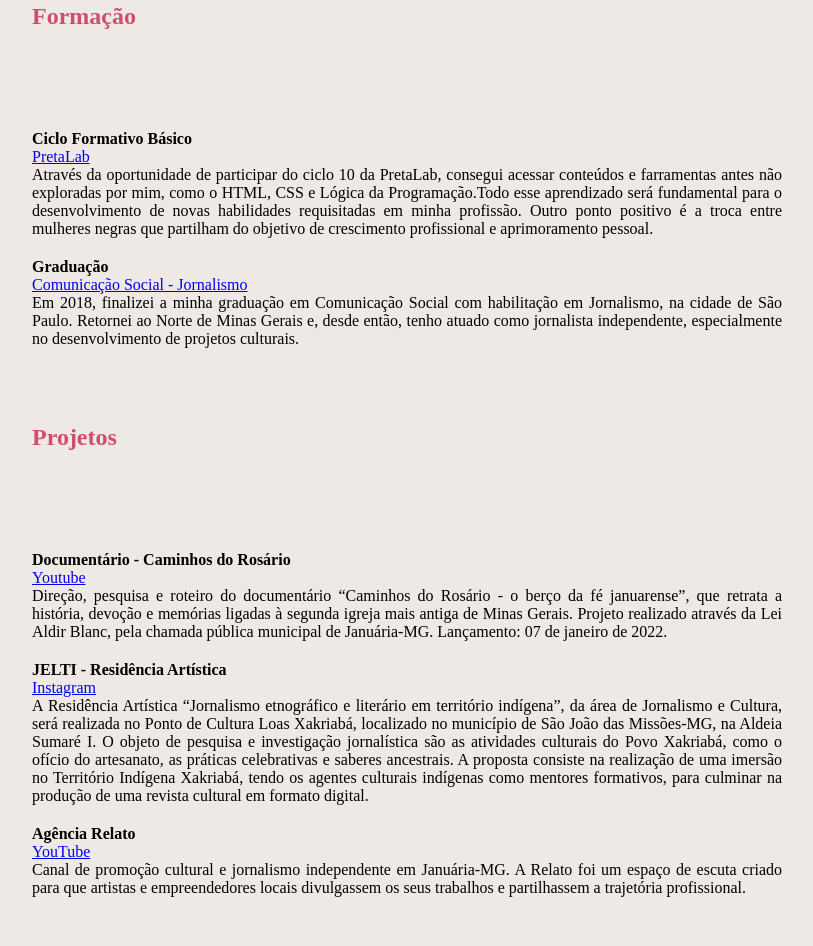
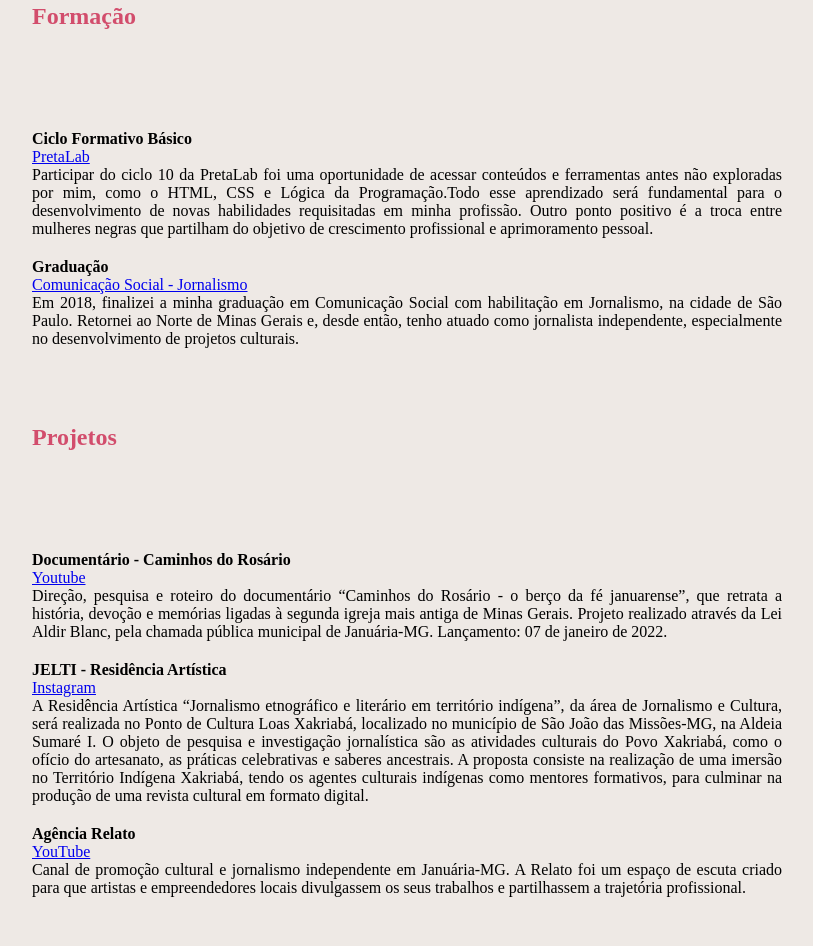
Before and after one commit to leyceluise/Portf-lio---projeto-html-e-css, a plain HTML site: page index.html in a window 1280 px wide. Shown: the part 756-1702 px from the top of the page, without its empty margins (233-1046 px from the left). Drawn offline with Linux system fonts and the light colour scheme; a web font is replaced by a local one.

Commit message:
correções1

```diff
--- a/index.html
+++ b/index.html
@@ -38,7 +38,7 @@
           <ul>
             <li><b>Ciclo Formativo Básico</b></li>
               <a href="https://www.pretalab.com/" target="_blank">PretaLab</a>
-              <p>Através da oportunidade de participar do ciclo 10 da PretaLab, consegui acessar conteúdos e farramentas antes não exploradas por mim, como o HTML, CSS e Lógica da Programação.Todo esse aprendizado será fundamental para o desenvolvimento de novas habilidades requisitadas em minha profissão. Outro ponto positivo é a troca entre mulheres negras que partilham do objetivo de crescimento profissional e aprimoramento pessoal.</p>
+              <p>Participar do ciclo 10 da PretaLab foi uma oportunidade de acessar conteúdos e ferramentas antes não exploradas por mim, como o HTML, CSS e Lógica da Programação.Todo esse aprendizado será fundamental para o desenvolvimento de novas habilidades requisitadas em minha profissão. Outro ponto positivo é a troca entre mulheres negras que partilham do objetivo de crescimento profissional e aprimoramento pessoal.</p>
             <li><b>Graduação</b></li>
             <a href="#" target="_blank">Comunicação Social - Jornalismo</a>
             <p>Em 2018, finalizei a minha graduação em Comunicação Social com habilitação em Jornalismo, na cidade de São Paulo. Retornei ao Norte de Minas Gerais e, desde então, tenho atuado como jornalista independente, especialmente no desenvolvimento de projetos culturais.
```
